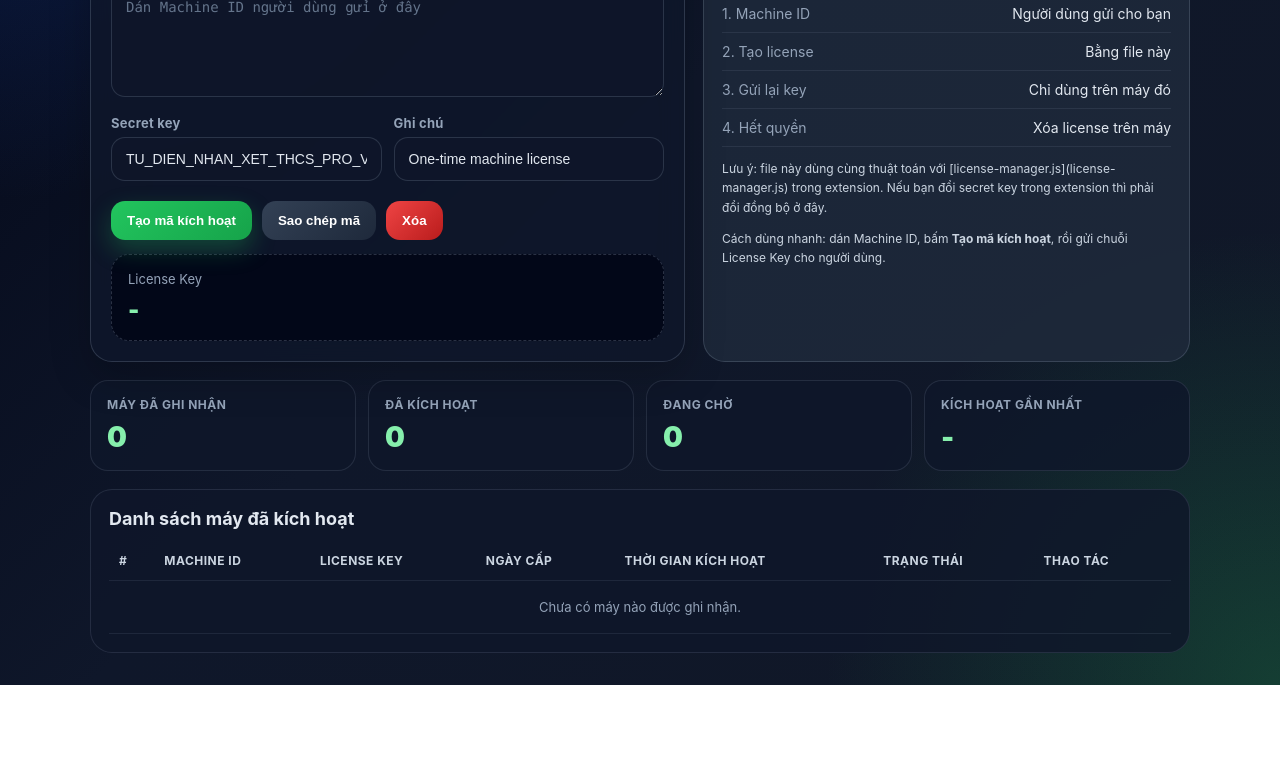
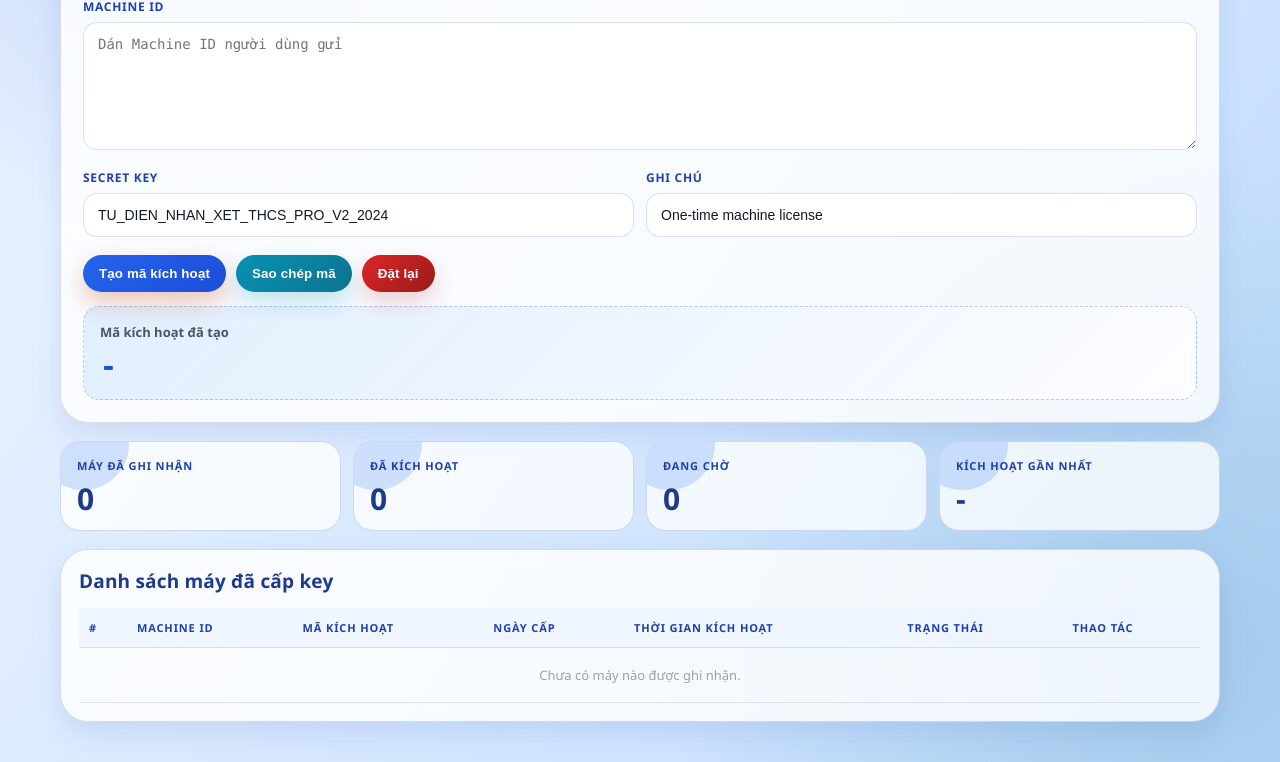
Before and after one commit to kaomaxa1309-dot/key1, a plain HTML site: page index.html in a window 1280 px wide. Shown: the part 320-1082 px from the top of the page. Before the commit the page ends 1005 px from the top, so only its background shows below. Drawn offline with Linux system fonts and the light colour scheme.

Commit message:
Update index.html

```diff
--- a/index.html
+++ b/index.html
@@ -6,76 +6,128 @@
     <title>License Admin - Tạo Mã Kích Hoạt</title>
     <style>
         :root {
-            --bg: #0f172a;
-            --panel: rgba(15, 23, 42, 0.86);
-            --panel-2: rgba(30, 41, 59, 0.88);
-            --border: rgba(148, 163, 184, 0.24);
-            --text: #e2e8f0;
-            --muted: #94a3b8;
-            --accent: #22c55e;
-            --accent-2: #2563eb;
-            --danger: #ef4444;
-            --warning: #f59e0b;
+            --bg-main: #eff6ff;
+            --bg-alt: #dbeafe;
+            --paper: rgba(255, 255, 255, 0.82);
+            --paper-strong: rgba(255, 255, 255, 0.92);
+            --ink: #111827;
+            --ink-soft: #4b5563;
+            --line: rgba(17, 24, 39, 0.14);
+            --brand: #2563eb;
+            --brand-deep: #1d4ed8;
+            --teal: #0f766e;
+            --gold: #0369a1;
+            --danger: #b91c1c;
+            --radius-xl: 28px;
+            --radius-lg: 20px;
+            --radius-md: 14px;
+            --shadow: 0 18px 42px rgba(37, 99, 235, 0.16);
+            --mono: ui-monospace, SFMono-Regular, Menlo, Consolas, monospace;
         }
 
-        * { box-sizing: border-box; }
+        * {
+            box-sizing: border-box;
+        }
 
         body {
             margin: 0;
             min-height: 100vh;
-            font-family: Inter, Segoe UI, Arial, sans-serif;
-            color: var(--text);
+            font-family: "Be Vietnam Pro", "Nunito Sans", "Segoe UI", sans-serif;
+            color: var(--ink);
             background:
-                radial-gradient(circle at top left, rgba(37, 99, 235, 0.28), transparent 32%),
-                radial-gradient(circle at bottom right, rgba(34, 197, 94, 0.22), transparent 28%),
-                linear-gradient(135deg, #020617 0%, #0f172a 48%, #111827 100%);
-            padding: 32px 16px;
+                radial-gradient(circle at 12% 14%, rgba(37, 99, 235, 0.2), transparent 28%),
+                radial-gradient(circle at 92% 88%, rgba(14, 116, 144, 0.18), transparent 34%),
+                linear-gradient(125deg, var(--bg-main) 0%, #dbeafe 42%, #bfdbfe 100%);
+            padding: 28px 16px 40px;
         }
 
         .wrap {
-            max-width: 1100px;
+            width: min(1160px, 100%);
             margin: 0 auto;
+            display: grid;
+            gap: 18px;
         }
 
         .hero {
-            background: linear-gradient(135deg, rgba(37, 99, 235, 0.95), rgba(15, 23, 42, 0.96));
-            border: 1px solid rgba(148, 163, 184, 0.18);
-            border-radius: 24px;
-            padding: 28px;
-            box-shadow: 0 18px 50px rgba(0, 0, 0, 0.32);
+            border-radius: var(--radius-xl);
+            border: 1px solid rgba(59, 130, 246, 0.3);
+            background:
+                linear-gradient(145deg, rgba(255, 255, 255, 0.96) 0%, rgba(239, 246, 255, 0.96) 100%);
+            box-shadow: var(--shadow);
+            padding: 26px;
+            position: relative;
+            overflow: hidden;
+        }
+
+        .hero::after {
+            content: "";
+            position: absolute;
+            width: 220px;
+            height: 220px;
+            right: -70px;
+            top: -90px;
+            border-radius: 999px;
+            background: radial-gradient(circle, rgba(37, 99, 235, 0.34), rgba(37, 99, 235, 0));
+        }
+
+        .tag {
+            display: inline-flex;
+            align-items: center;
+            border-radius: 999px;
+            border: 1px solid rgba(37, 99, 235, 0.24);
+            background: rgba(219, 234, 254, 0.92);
+            color: #1e3a8a;
+            font-weight: 800;
+            font-size: 12px;
+            letter-spacing: 0.05em;
+            text-transform: uppercase;
+            padding: 7px 12px;
         }
 
         .hero h1 {
-            margin: 0 0 10px;
-            font-size: 34px;
-            line-height: 1.1;
+            margin: 12px 0 10px;
+            font-family: "Montserrat", "Be Vietnam Pro", sans-serif;
+            font-size: clamp(30px, 4vw, 44px);
+            letter-spacing: 0.01em;
+            line-height: 1.03;
+            color: #1e3a8a;
         }
 
         .hero p {
             margin: 0;
-            color: #dbeafe;
-            max-width: 860px;
+            max-width: 840px;
+            color: #1e40af;
+            line-height: 1.7;
+            font-weight: 500;
         }
 
         .grid {
             display: grid;
-            grid-template-columns: 1.1fr 0.9fr;
+            grid-template-columns: 1fr;
             gap: 18px;
-            margin-top: 18px;
         }
 
-        .card {
-            background: var(--panel);
-            border: 1px solid var(--border);
-            border-radius: 22px;
-            padding: 20px;
-            backdrop-filter: blur(12px);
-            box-shadow: 0 14px 40px rgba(0, 0, 0, 0.22);
+        .card,
+        .info,
+        .panel-wide {
+            border-radius: var(--radius-xl);
+            border: 1px solid var(--line);
+            background: var(--paper);
+            backdrop-filter: blur(8px);
+            box-shadow: 0 12px 26px rgba(30, 64, 175, 0.1);
         }
 
-        .card h2 {
+        .card,
+        .info {
+            padding: 22px;
+        }
+
+        .card h2,
+        .section-title {
             margin: 0 0 14px;
-            font-size: 18px;
+            font-size: 19px;
+            color: #1e3a8a;
+            letter-spacing: 0.01em;
         }
 
         .field {
@@ -84,31 +136,40 @@
 
         .field label {
             display: block;
-            font-size: 13px;
-            color: var(--muted);
-            margin-bottom: 6px;
-            font-weight: 700;
-            letter-spacing: 0.02em;
+            margin-bottom: 7px;
+            font-size: 12px;
+            letter-spacing: 0.06em;
+            text-transform: uppercase;
+            font-weight: 800;
+            color: #1e40af;
         }
 
-        textarea, input, select {
+        textarea,
+        input,
+        select {
             width: 100%;
-            border: 1px solid rgba(148, 163, 184, 0.22);
-            background: rgba(15, 23, 42, 0.82);
-            color: var(--text);
-            border-radius: 14px;
+            border: 1px solid rgba(30, 64, 175, 0.16);
+            background: var(--paper-strong);
+            color: var(--ink);
+            border-radius: var(--radius-md);
             padding: 13px 14px;
             font-size: 14px;
             outline: none;
+            transition: border-color 0.2s ease, box-shadow 0.2s ease;
         }
 
         textarea {
-            min-height: 112px;
+            min-height: 128px;
             resize: vertical;
-            font-family: ui-monospace, SFMono-Regular, Menlo, Consolas, monospace;
+            font-family: var(--mono);
         }
 
-        input::placeholder, textarea::placeholder { color: #64748b; }
+        textarea:focus,
+        input:focus,
+        select:focus {
+            border-color: rgba(37, 99, 235, 0.56);
+            box-shadow: 0 0 0 4px rgba(59, 130, 246, 0.2);
+        }
 
         .row {
             display: grid;
@@ -120,73 +181,117 @@
             display: flex;
             flex-wrap: wrap;
             gap: 10px;
-            margin-top: 6px;
+            margin-top: 4px;
         }
 
         button {
             border: 0;
-            border-radius: 14px;
-            padding: 12px 16px;
+            border-radius: 999px;
+            padding: 11px 16px;
             font-weight: 800;
+            letter-spacing: 0.01em;
             cursor: pointer;
-            transition: transform 0.15s ease, opacity 0.15s ease, box-shadow 0.15s ease;
+            transition: transform 0.15s ease, box-shadow 0.15s ease, filter 0.15s ease;
         }
 
-        button:hover { transform: translateY(-1px); }
-        button:active { transform: translateY(0); }
+        button:hover {
+            transform: translateY(-1px);
+        }
+
+        button:active {
+            transform: translateY(0);
+            filter: brightness(0.98);
+        }
 
         .primary {
-            background: linear-gradient(135deg, #22c55e, #16a34a);
-            color: white;
-            box-shadow: 0 10px 24px rgba(34, 197, 94, 0.28);
+            background: linear-gradient(135deg, var(--brand), var(--brand-deep));
+            color: #fff;
+            box-shadow: 0 10px 24px rgba(194, 65, 12, 0.3);
         }
 
         .secondary {
-            background: linear-gradient(135deg, #334155, #1e293b);
-            color: white;
+            background: linear-gradient(135deg, #0891b2, #0e7490);
+            color: #fff;
+            box-shadow: 0 10px 22px rgba(8, 145, 178, 0.24);
         }
 
-        .info {
-            background: var(--panel-2);
-            border: 1px solid var(--border);
-            border-radius: 22px;
-            padding: 18px;
+        .danger {
+            background: linear-gradient(135deg, #dc2626, #991b1b);
+            color: #fff;
+            box-shadow: 0 10px 22px rgba(185, 28, 28, 0.2);
+        }
+
+        .output {
+            margin-top: 14px;
+            border: 1px dashed rgba(30, 64, 175, 0.26);
+            background:
+                linear-gradient(135deg, rgba(219, 234, 254, 0.8), rgba(255, 255, 255, 0.7));
+            border-radius: 16px;
+            padding: 16px;
+        }
+
+        .muted {
+            color: var(--ink-soft);
+            font-size: 13px;
+            font-weight: 700;
+        }
+
+        .license {
+            font-size: clamp(20px, 2.7vw, 28px);
+            font-weight: 900;
+            font-family: var(--mono);
+            letter-spacing: 0.06em;
+            color: #1d4ed8;
+            word-break: break-all;
+            margin: 9px 0 0;
         }
 
         .dashboard {
-            margin-top: 18px;
             display: grid;
             grid-template-columns: repeat(4, minmax(0, 1fr));
             gap: 12px;
         }
 
         .metric {
-            background: rgba(15, 23, 42, 0.84);
-            border: 1px solid rgba(148, 163, 184, 0.16);
-            border-radius: 18px;
+            border-radius: var(--radius-lg);
             padding: 16px;
+            border: 1px solid rgba(30, 64, 175, 0.18);
+            background: rgba(255, 255, 255, 0.76);
+            position: relative;
+            overflow: hidden;
+        }
+
+        .metric::before {
+            content: "";
+            position: absolute;
+            left: -24px;
+            top: -44px;
+            width: 92px;
+            height: 92px;
+            border-radius: 50%;
+            background: rgba(59, 130, 246, 0.22);
+        }
+
+        .metric .label {
+            position: relative;
+            font-size: 11px;
+            letter-spacing: 0.08em;
+            text-transform: uppercase;
+            color: #1e40af;
+            font-weight: 800;
         }
 
         .metric .value {
-            font-size: 28px;
+            position: relative;
+            margin-top: 10px;
+            font-size: clamp(22px, 3vw, 30px);
+            line-height: 1.05;
+            color: #1e3a8a;
             font-weight: 900;
-            margin-top: 8px;
-            color: #86efac;
-        }
-
-        .metric .label {
-            font-size: 12px;
-            color: var(--muted);
-            font-weight: 700;
-            text-transform: uppercase;
-            letter-spacing: 0.04em;
+            word-break: break-word;
         }
 
         .panel-wide {
-            margin-top: 18px;
-            background: rgba(15, 23, 42, 0.82);
-            border: 1px solid rgba(148, 163, 184, 0.16);
-            border-radius: 22px;
             padding: 18px;
             overflow-x: auto;
         }
@@ -194,141 +299,127 @@
         .table {
             width: 100%;
             border-collapse: collapse;
-            min-width: 860px;
+            min-width: 880px;
         }
 
         .table th,
         .table td {
             text-align: left;
             padding: 12px 10px;
-            border-bottom: 1px solid rgba(148, 163, 184, 0.12);
             font-size: 13px;
             vertical-align: top;
+            border-bottom: 1px solid rgba(30, 64, 175, 0.12);
         }
 
         .table th {
-            color: #cbd5e1;
-            font-size: 12px;
+            font-size: 11px;
             text-transform: uppercase;
-            letter-spacing: 0.04em;
+            letter-spacing: 0.08em;
+            color: #1e40af;
+            font-weight: 800;
+            background: rgba(239, 246, 255, 0.9);
         }
 
         .badge {
             display: inline-flex;
             align-items: center;
-            gap: 6px;
-            padding: 5px 10px;
+            padding: 4px 10px;
             border-radius: 999px;
-            font-size: 12px;
-            font-weight: 800;
+            font-size: 11px;
+            font-weight: 900;
+            letter-spacing: 0.03em;
+            text-transform: uppercase;
         }
 
-        .badge.ok { background: rgba(34, 197, 94, 0.16); color: #86efac; }
-        .badge.warn { background: rgba(245, 158, 11, 0.16); color: #fcd34d; }
-        .badge.info { background: rgba(37, 99, 235, 0.16); color: #93c5fd; }
+        .badge.ok {
+            background: rgba(15, 118, 110, 0.16);
+            color: #0f766e;
+        }
+
+        .badge.warn {
+            background: rgba(245, 158, 11, 0.16);
+            color: var(--gold);
+        }
+
+        .badge.info {
+            background: rgba(37, 99, 235, 0.14);
+            color: #1d4ed8;
+        }
 
         .table-actions {
             display: flex;
+            gap: 8px;
             flex-wrap: wrap;
-            gap: 8px;
         }
 
         .table-actions button {
-            padding: 8px 10px;
             border-radius: 10px;
+            padding: 7px 10px;
             font-size: 12px;
         }
 
         .ghost {
-            background: rgba(148, 163, 184, 0.14);
-            color: #e2e8f0;
+            color: #1e3a8a;
+            background: rgba(219, 234, 254, 0.85);
+            border: 1px solid rgba(37, 99, 235, 0.2);
+            box-shadow: none;
         }
 
-        .stat {
-            display: flex;
-            justify-content: space-between;
-            gap: 16px;
-            border-bottom: 1px solid rgba(148, 163, 184, 0.12);
-            padding: 10px 0;
-            font-size: 14px;
+        @media (max-width: 980px) {
+            .grid {
+                grid-template-columns: 1fr;
             }
 
-        .stat span:first-child { color: var(--muted); }
-        .stat:last-child { border-bottom: 0; }
-
-        .output {
-            margin-top: 14px;
-            background: rgba(2, 6, 23, 0.88);
-            border: 1px dashed rgba(148, 163, 184, 0.28);
-            border-radius: 18px;
-            padding: 16px;
+            .dashboard {
+                grid-template-columns: repeat(2, minmax(0, 1fr));
             }
 
-        .license {
-            font-size: 24px;
-            font-weight: 900;
-            letter-spacing: 0.08em;
-            word-break: break-all;
-            color: #86efac;
-            margin: 8px 0 0;
+            .row {
+                grid-template-columns: 1fr;
+            }
         }
 
-        .muted { color: var(--muted); font-size: 13px; }
-        .tag {
-            display: inline-flex;
-            align-items: center;
-            gap: 8px;
-            border-radius: 999px;
-            padding: 8px 12px;
-            background: rgba(37, 99, 235, 0.14);
-            color: #bfdbfe;
-            font-size: 13px;
-            font-weight: 700;
+        @media (max-width: 700px) {
+            body {
+                padding: 18px 12px 30px;
             }
 
-        .small {
-            font-size: 12px;
-            color: #cbd5e1;
-            line-height: 1.6;
+            .hero,
+            .card,
+            .info,
+            .panel-wide {
+                border-radius: 20px;
             }
 
-        .section-title {
-            margin: 0 0 12px;
-            font-size: 18px;
+            .dashboard {
+                grid-template-columns: 1fr;
             }
 
-        .danger {
-            background: linear-gradient(135deg, #ef4444, #b91c1c);
-            color: white;
+            .actions button {
+                width: 100%;
+                justify-content: center;
             }
-
-        @media (max-width: 900px) {
-            .grid { grid-template-columns: 1fr; }
-            .dashboard { grid-template-columns: repeat(2, minmax(0, 1fr)); }
-            .row { grid-template-columns: 1fr; }
-            .hero h1 { font-size: 28px; }
-        }
-
-        @media (max-width: 640px) {
-            .dashboard { grid-template-columns: 1fr; }
         }
     </style>
 </head>
 <body>
     <div class="wrap">
-        <div class="hero">
-            <div class="tag">🔐 Quản trị license one-time</div>
-            <h1>License Admin</h1>
-            <p>Dùng trang này để tạo mã kích hoạt theo máy. Nhập Mã thiết bị từ người dùng, bấm tạo mã, sau đó gửi lại License Key cho đúng máy đó.</p>
-        </div>
+        <section class="hero">
+            <div class="tag">Bảng điều khiển bản quyền</div>
+            <h1>Trang quản trị License</h1>
+            <p>
+                Giao diện quản trị dành cho việc cấp mã kích hoạt theo từng máy. Bạn chỉ cần dán Machine ID,
+                tạo mã, sau đó gửi lại cho đúng người dùng.
+            </p>
+        </section>
 
-        <div class="grid">
-            <div class="card">
-                <h2>Nhập dữ liệu</h2>
+        <section class="grid">
+            <article class="card">
+                <h2>Tạo mã kích hoạt</h2>
 
                 <div class="field">
-                    <label for="machineId">Mã thiết bị</label>
-                    <textarea id="machineId" placeholder="Dán Machine ID người dùng gửi ở đây"></textarea>
+                    <label for="machineId">Machine ID</label>
+                    <textarea id="machineId" placeholder="Dán Machine ID người dùng gửi"></textarea>
                 </div>
 
                 <div class="row">
@@ -345,60 +436,43 @@
                 <div class="actions">
                     <button id="btnGenerate" class="primary">Tạo mã kích hoạt</button>
                     <button id="btnCopy" class="secondary">Sao chép mã</button>
-                    <button id="btnClear" class="danger">Xóa</button>
+                    <button id="btnClear" class="danger">Đặt lại</button>
                 </div>
 
                 <div class="output">
-                    <div class="muted">License Key</div>
+                    <div class="muted">Mã kích hoạt đã tạo</div>
                     <div id="licenseKey" class="license">-</div>
                 </div>
-            </div>
+            </article>
+        </section>
 
-            <div class="info">
-                <h2>Hướng dẫn quản trị</h2>
-                <div class="stat"><span>1. Machine ID</span><span>Người dùng gửi cho bạn</span></div>
-                <div class="stat"><span>2. Tạo license</span><span>Bằng file này</span></div>
-                <div class="stat"><span>3. Gửi lại key</span><span>Chỉ dùng trên máy đó</span></div>
-                <div class="stat"><span>4. Hết quyền</span><span>Xóa license trên máy</span></div>
-
-                <p class="small">
-                    Lưu ý: file này dùng cùng thuật toán với [license-manager.js](license-manager.js) trong extension.
-                    Nếu bạn đổi secret key trong extension thì phải đổi đồng bộ ở đây.
-                </p>
-
-                <p class="small">
-                    Cách dùng nhanh: dán Machine ID, bấm <strong>Tạo mã kích hoạt</strong>, rồi gửi chuỗi License Key cho người dùng.
-                </p>
-            </div>
-        </div>
-
-        <div class="dashboard">
-            <div class="metric">
+        <section class="dashboard">
+            <article class="metric">
                 <div class="label">Máy đã ghi nhận</div>
                 <div id="metricMachines" class="value">0</div>
-            </div>
-            <div class="metric">
+            </article>
+            <article class="metric">
                 <div class="label">Đã kích hoạt</div>
                 <div id="metricActivated" class="value">0</div>
-            </div>
-            <div class="metric">
+            </article>
+            <article class="metric">
                 <div class="label">Đang chờ</div>
                 <div id="metricPending" class="value">0</div>
-            </div>
-            <div class="metric">
+            </article>
+            <article class="metric">
                 <div class="label">Kích hoạt gần nhất</div>
                 <div id="metricLatest" class="value">-</div>
-            </div>
-        </div>
+            </article>
+        </section>
 
-        <div class="panel-wide">
-            <h2 class="section-title">Danh sách máy đã kích hoạt</h2>
+        <section class="panel-wide">
+            <h2 class="section-title">Danh sách máy đã cấp key</h2>
             <table class="table">
                 <thead>
                     <tr>
                         <th>#</th>
                         <th>Machine ID</th>
-                        <th>License Key</th>
+                        <th>Mã kích hoạt</th>
                         <th>Ngày cấp</th>
                         <th>Thời gian kích hoạt</th>
                         <th>Trạng thái</th>
@@ -407,7 +481,7 @@
                 </thead>
                 <tbody id="recordsTableBody"></tbody>
             </table>
-        </div>
+        </section>
     </div>
 
     <script>
```
Lines whose indentation alone changed are shown as unchanged.
